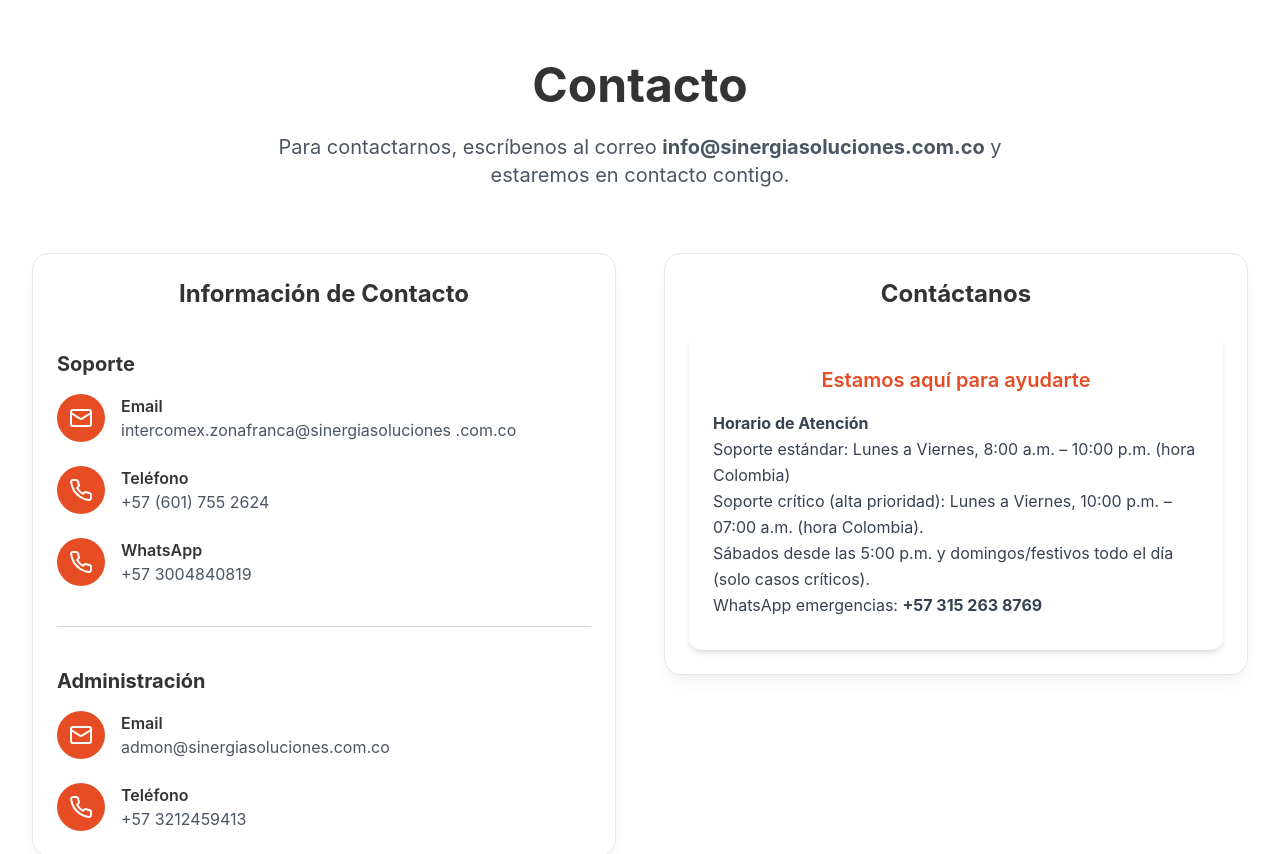
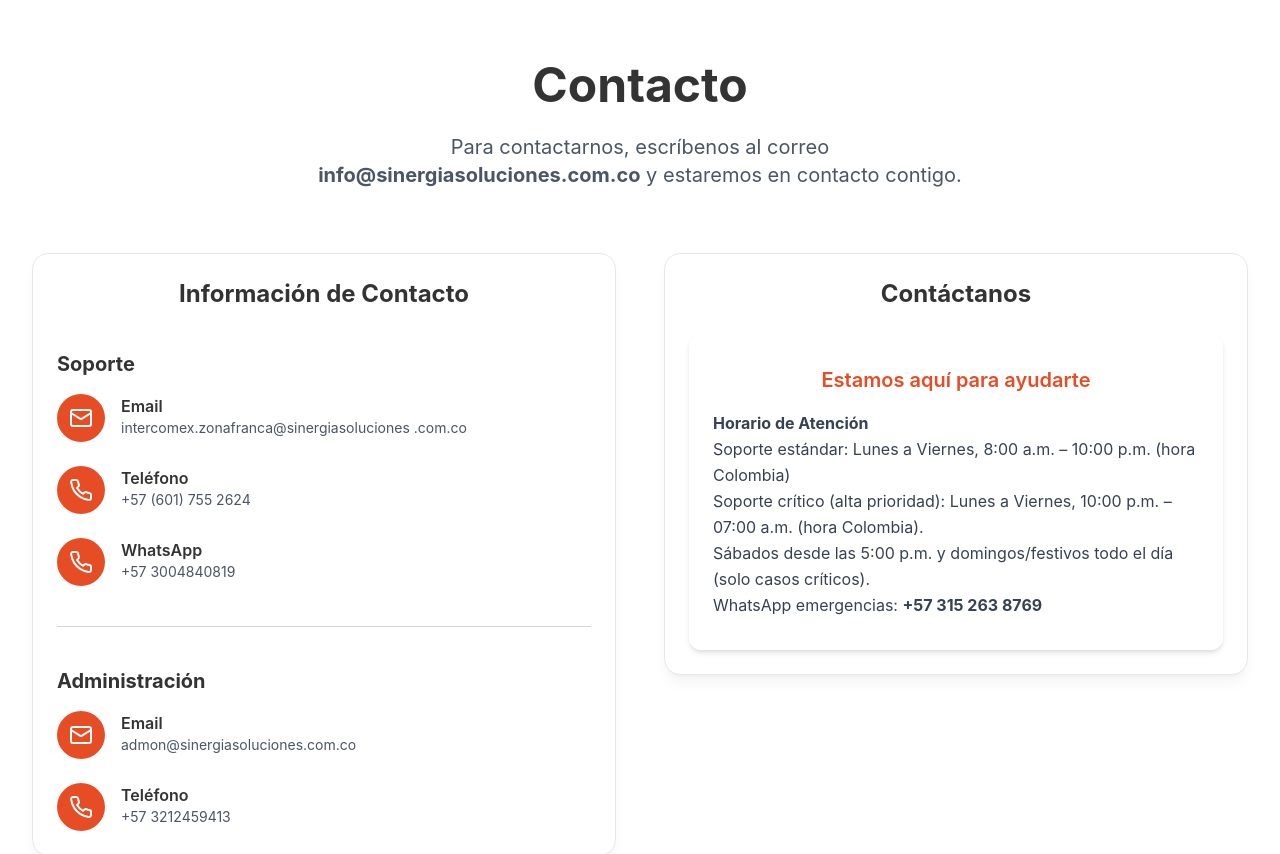
Before and after one commit to JohanVillazar/Sinergia, a React (Vite) app: page / in a window 1280 px wide. Shown: the part 3880-4734 px from the top of the page. Built offline with nearby package versions, Linux system fonts and the light colour scheme.

Commit message:
updatecontact

```diff
--- a/src/components/sections/ContactSection.jsx
+++ b/src/components/sections/ContactSection.jsx
@@ -13,7 +13,7 @@
     <AnimatedSection animation="zoom">
       <div className="text-center mb-16">
         <h2 className="text-4xl lg:text-5xl font-bold mb-6 text-[#333]">Contacto</h2>
-        <p className="text-xl text-gray-600 max-w-3xl mx-auto">
+        <p className="text-xl text-gray-600 max-w-2xl mx-auto">
           Para contactarnos, escríbenos al correo <strong>info@sinergiasoluciones.com.co</strong> y estaremos en contacto contigo.
         </p>
       </div>
--- a/src/components/ui/ContactoItem.jsx
+++ b/src/components/ui/ContactoItem.jsx
@@ -1,12 +1,13 @@
 import React from "react";
+
 const ContactoItem = ({ icon, label, text }) => (
-  <div className="flex items-start space-x-4">
-    <div className="w-12 h-12 bg-[#e64d24] rounded-full flex items-center justify-center">
+  <div className="flex items-start space-x-4 max-w-full">
+    <div className="w-12 h-12 bg-[#e64d24] rounded-full flex items-center justify-center flex-shrink-0">
       {React.cloneElement(icon, { className: "h-6 w-6 text-white" })}
     </div>
-    <div>
+    <div className="w-full overflow-hidden">
       <p className="font-semibold text-[#333]">{label}</p>
-      <p className="text-gray-600 break-words">{text}</p>
+      <p className="text-gray-600 break-words text-sm">{text}</p>
     </div>
   </div>
 );
```
